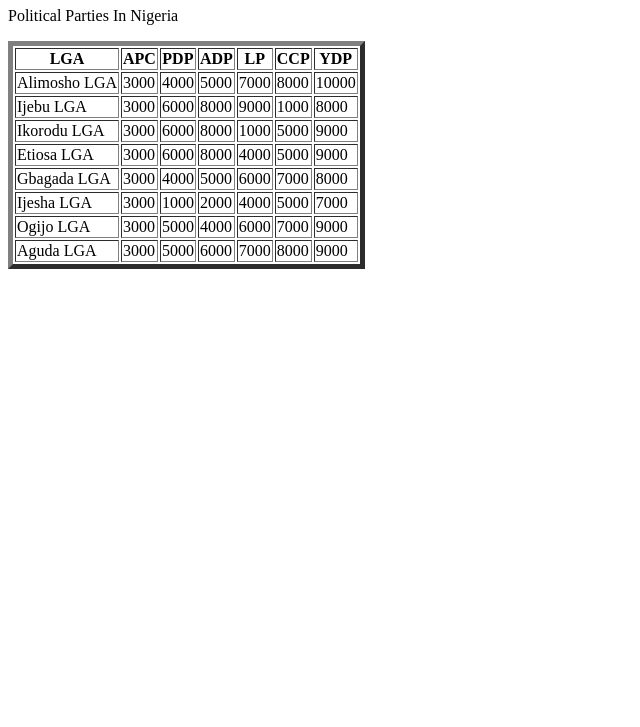
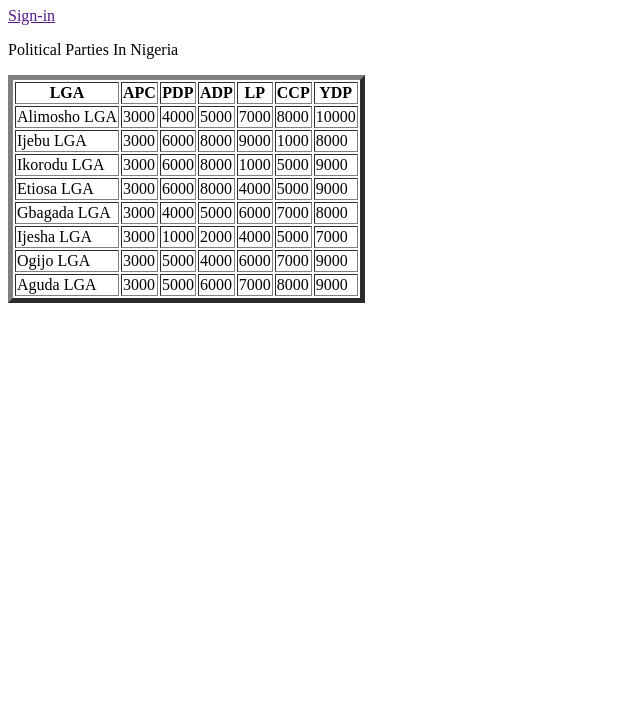
Before and after one commit to taiwo77/Voting-Table, a plain HTML site: page voting table.html in a window 1280 px wide. Shown: the part 73-800 px from the top of the page, without its empty margins (0-640 px from the left). Drawn offline with Linux system fonts and the light colour scheme.

Commit message:
added sign-in link

```diff
--- a/voting table.html
+++ b/voting table.html
@@ -9,6 +9,7 @@
 <body>
     <header>
         <h1>Voting Table 2023</h1>
+        <p><a href="">Sign-in</a></p>
         <p>Political Parties In Nigeria</p>
     </header>
     <table border="5px">
```
